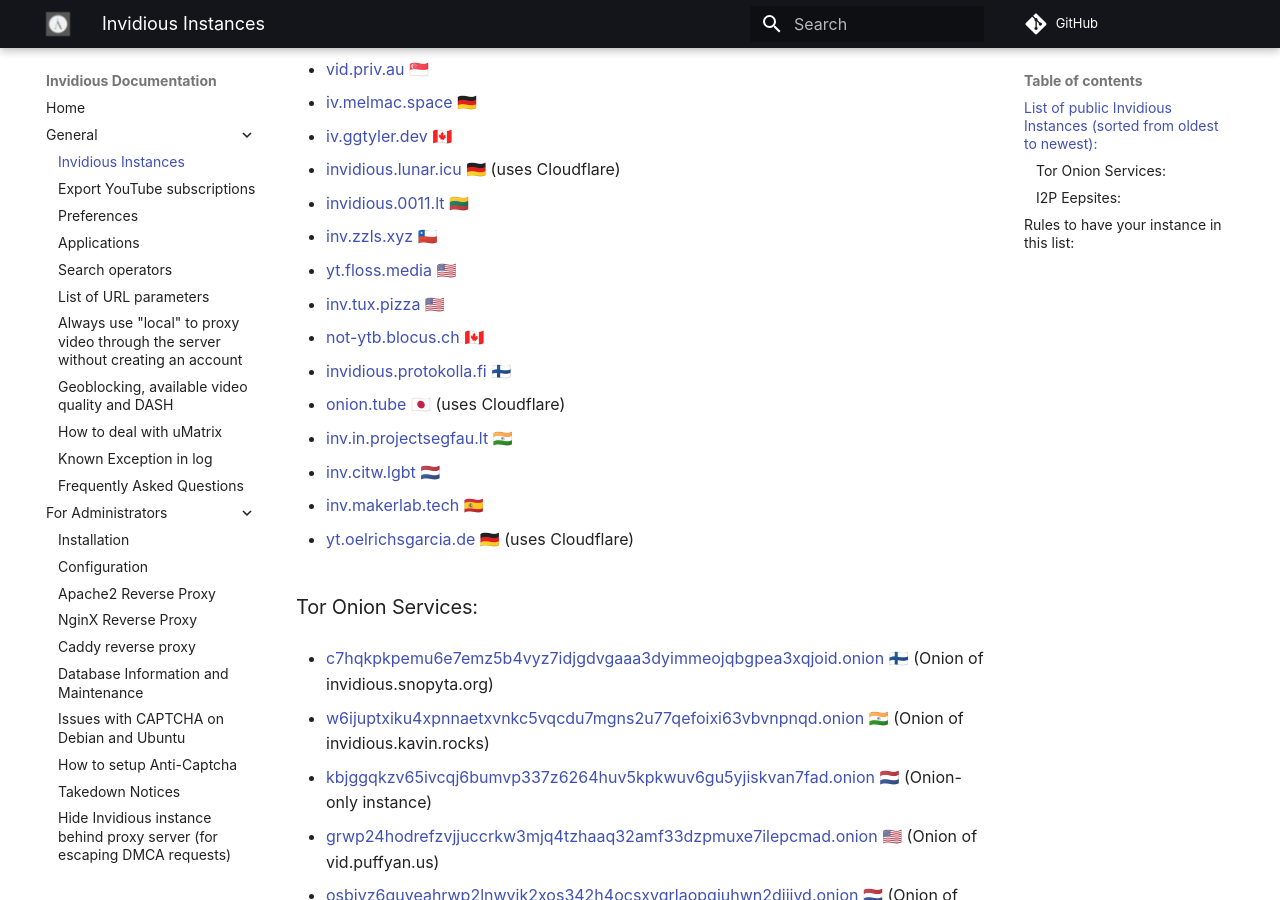
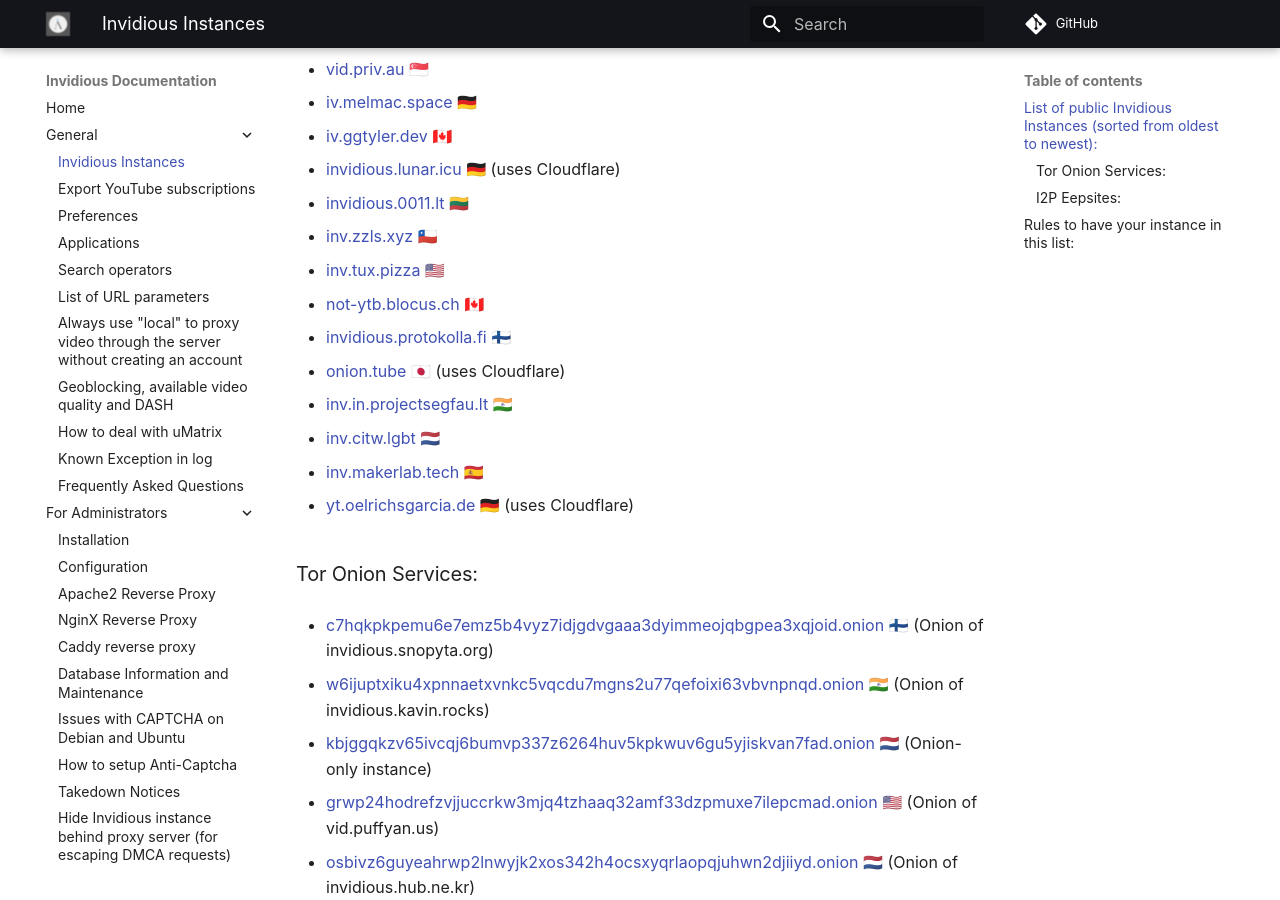
Before and after one commit to iv-org/documentation, an MkDocs documentation site: the page built from docs/instances.md, in a window 1280 px wide and 900 px high, scrolled down 757 px. Built offline with MkDocs 1.6.1 and Material for MkDocs 9.7.7, drawn with Linux system fonts in a browser that asks for light colours; comment, search, counter and statistics services are not loaded.

Commit message:
remove yt.floss.media
often slow and now it doesn't respond anymore

issue https://github.com/iv-org/documentation/issues/355

```diff
--- a/docs/instances.md
+++ b/docs/instances.md
@@ -39,8 +39,6 @@
 * [invidious.0011.lt](https://invidious.0011.lt) 🇱🇹
 
 * [inv.zzls.xyz](https://inv.zzls.xyz) 🇨🇱
-
-* [yt.floss.media](https://yt.floss.media) 🇺🇸
 
 * [inv.tux.pizza](https://inv.tux.pizza) 🇺🇸
 
```
